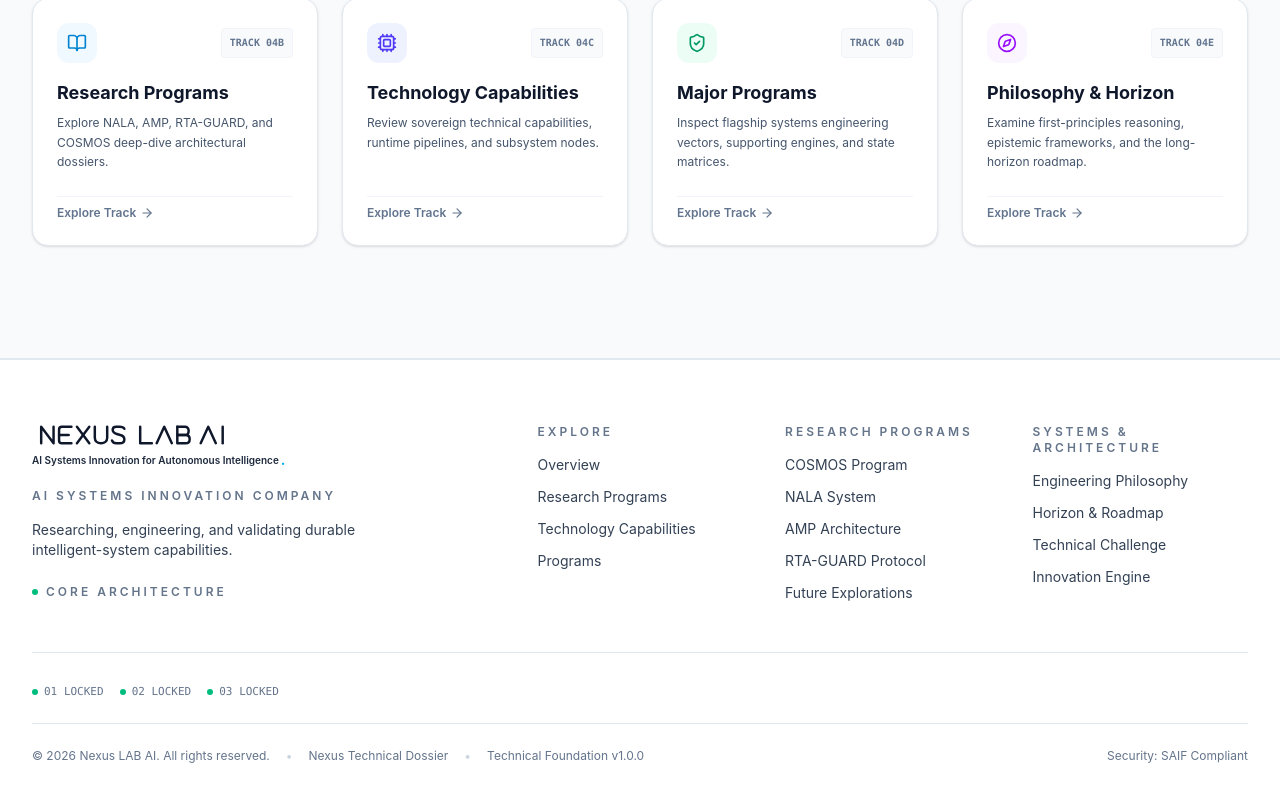
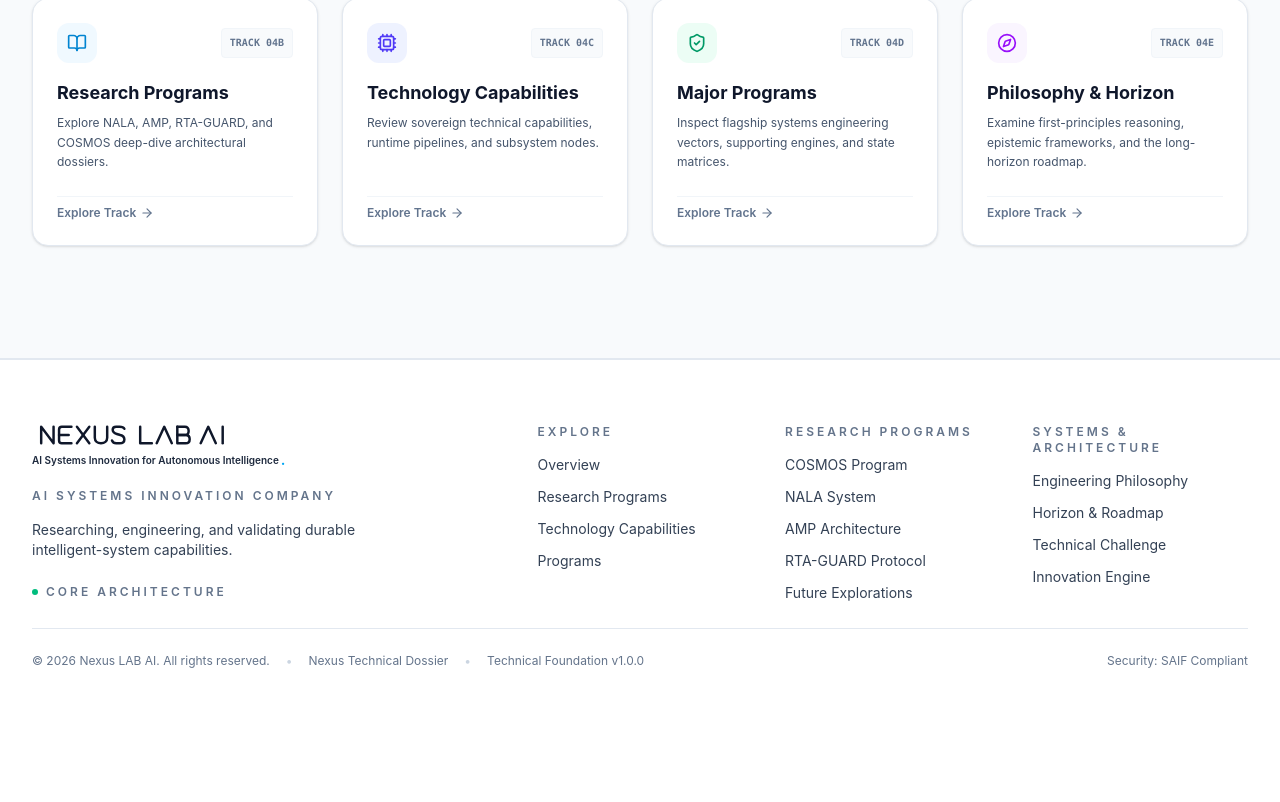
Before and after one commit to Roy12233444/nexus-lab-ai-technical, a React (Vite) app: page / in a window 1280 px wide. Shown: the part 7869-8671 px from the top of the page. After the commit the page ends 8602 px from the top, so only its background shows below. Built offline with nearby package versions, Linux system fonts and the light colour scheme.

Commit message:
fix(footer): remove milestone indicators from footer

```diff
--- a/src/components/layout/Footer.tsx
+++ b/src/components/layout/Footer.tsx
@@ -1,7 +1,7 @@
 import React from 'react';
 import clsx from 'clsx';
 import { FOOTER_NAV_GROUPS, ROUTES } from '@/lib/routes';
-import { SITE_CONFIG, SYSTEM_MILESTONES } from '@/lib/constants';
+import { SITE_CONFIG } from '@/lib/constants';
 import { StatusIndicator } from '@/components/ui/StatusIndicator';
 import { NexusBrandLogo } from '@/components/ui/NexusBrandLogo';
 
@@ -82,22 +82,6 @@ export const Footer: React.FC<FooterProps> = ({ className, onNavigate }) => {
           </div>
         </div>
 
-        {/* Milestone Indicators */}
-        <div className="mt-12 flex flex-wrap items-center gap-4 border-t border-[var(--nexus-border-default)] pt-8 text-xs text-[var(--nexus-text-muted)]">
-          <div className="flex items-center gap-1.5 font-mono text-[11px]">
-            <span className="h-1.5 w-1.5 rounded-full bg-emerald-500" />
-            <span>01 {SYSTEM_MILESTONES.foundation}</span>
-          </div>
-          <div className="flex items-center gap-1.5 font-mono text-[11px]">
-            <span className="h-1.5 w-1.5 rounded-full bg-emerald-500" />
-            <span>02 {SYSTEM_MILESTONES.designSystem}</span>
-          </div>
-          <div className="flex items-center gap-1.5 font-mono text-[11px]">
-            <span className="h-1.5 w-1.5 rounded-full bg-emerald-500" />
-            <span>03 {SYSTEM_MILESTONES.shell}</span>
-          </div>
-        </div>
-
         {/* Bottom Bar: License & Copyright */}
         <div className="mt-6 flex flex-col items-center justify-between gap-4 border-t border-[var(--nexus-border-default)] pt-6 text-xs text-[var(--nexus-text-muted)] sm:flex-row">
           <div className="flex flex-wrap items-center gap-4">
```
Also changed, not shown: 2 other files (tests, documents, lock files or other folders).
